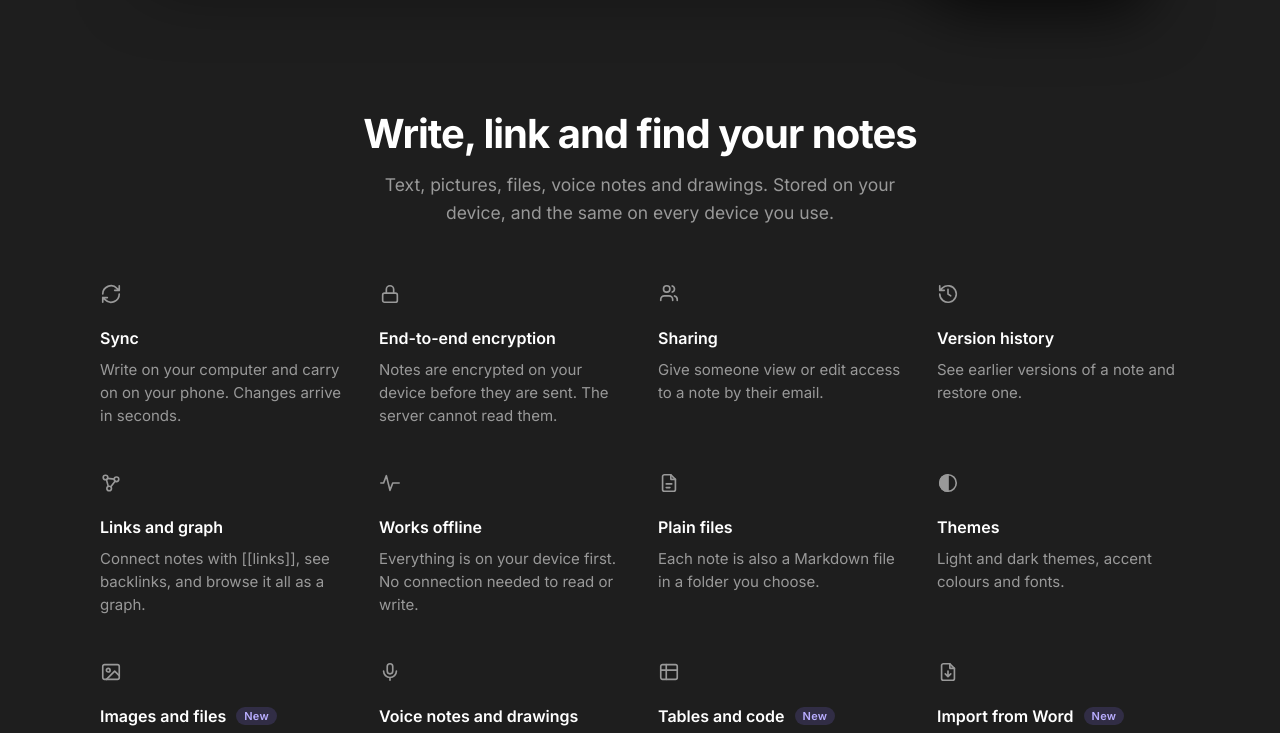
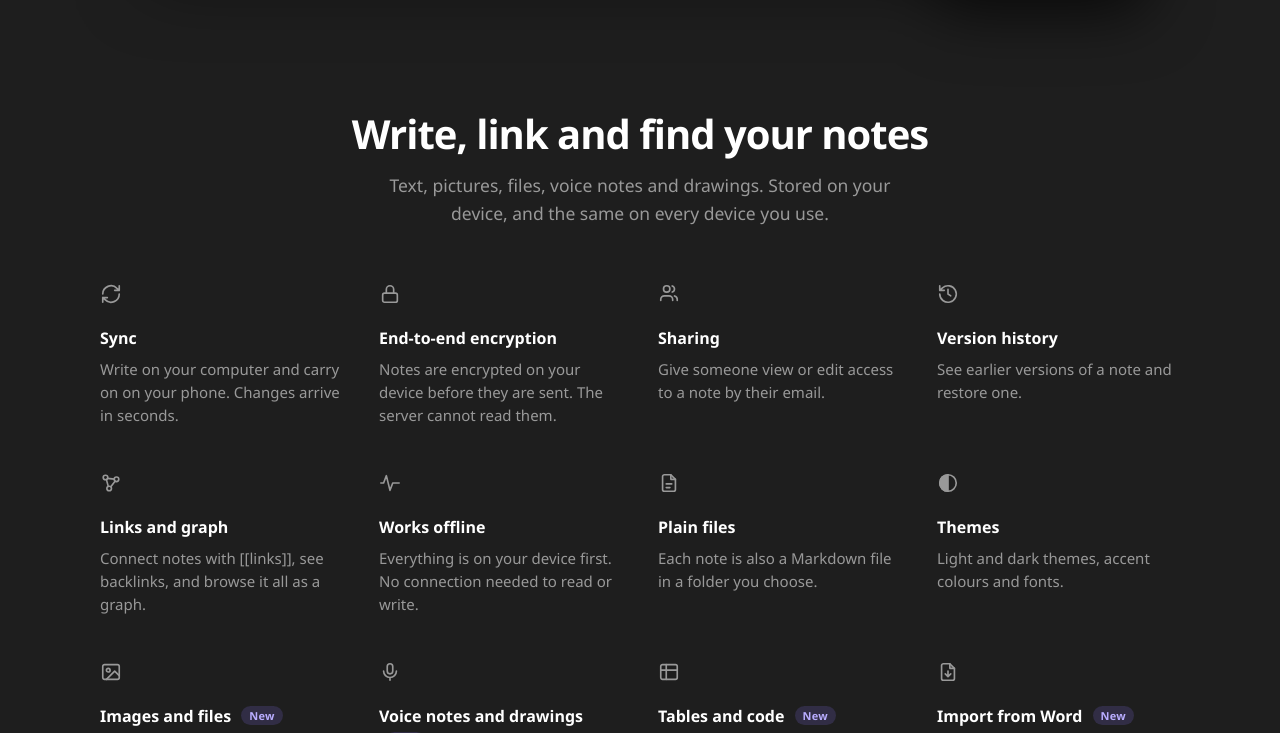
Before and after one commit to salmanfariz91/flint-releases, a plain HTML site: page docs/index.html in a window 1280 px wide. Shown: the part 1271-2004 px from the top of the page. Drawn offline with Linux system fonts and the light colour scheme; no server answers.

Commit message:
Download page: no Google fonts, security policy
Co-Authored-By: Claude Opus 5.5 <noreply@anthropic.com>

```diff
--- a/docs/demo.css
+++ b/docs/demo.css
@@ -20,7 +20,7 @@
   overflow: hidden;
   background: var(--d-bg);
   color: var(--d-text);
-  font-family: Inter, 'Segoe UI', system-ui, sans-serif;
+  font-family: inherit;
   font-size: 14px;
   line-height: 1.55;
   text-align: left;
--- a/docs/index.html
+++ b/docs/index.html
@@ -10,9 +10,9 @@
     <meta property="og:title" content="Flint — notes for Windows and Android" />
     <meta property="og:description" content="Your notes, on your computer and your phone. Private and in sync." />
     <meta property="og:image" content="img/windows-note.webp" />
-    <link rel="preconnect" href="https://fonts.googleapis.com" />
-    <link rel="preconnect" href="https://fonts.gstatic.com" crossorigin />
-    <link href="https://fonts.googleapis.com/css2?family=Inter:wght@400;500;600;700&display=swap" rel="stylesheet" />
+    <!-- Everything loads from this site; only the latest version number is asked from GitHub. -->
+    <meta http-equiv="Content-Security-Policy" content="default-src 'self'; script-src 'self' 'unsafe-inline'; style-src 'self' 'unsafe-inline'; img-src 'self' data:; connect-src https://api.github.com; base-uri 'self'; form-action 'none'" />
+    <meta name="referrer" content="strict-origin-when-cross-origin" />
     <link rel="stylesheet" href="demo.css" />
     <style>
       :root {
@@ -39,7 +39,7 @@
         margin: 0;
         background: var(--bg);
         color: var(--text);
-        font-family: Inter, 'Segoe UI', system-ui, -apple-system, Roboto, sans-serif;
+        font-family: 'Segoe UI Variable Text', 'Segoe UI', system-ui, -apple-system, Roboto, 'Helvetica Neue', sans-serif;
         font-size: 16px;
         line-height: 1.6;
         -webkit-font-smoothing: antialiased;
```
